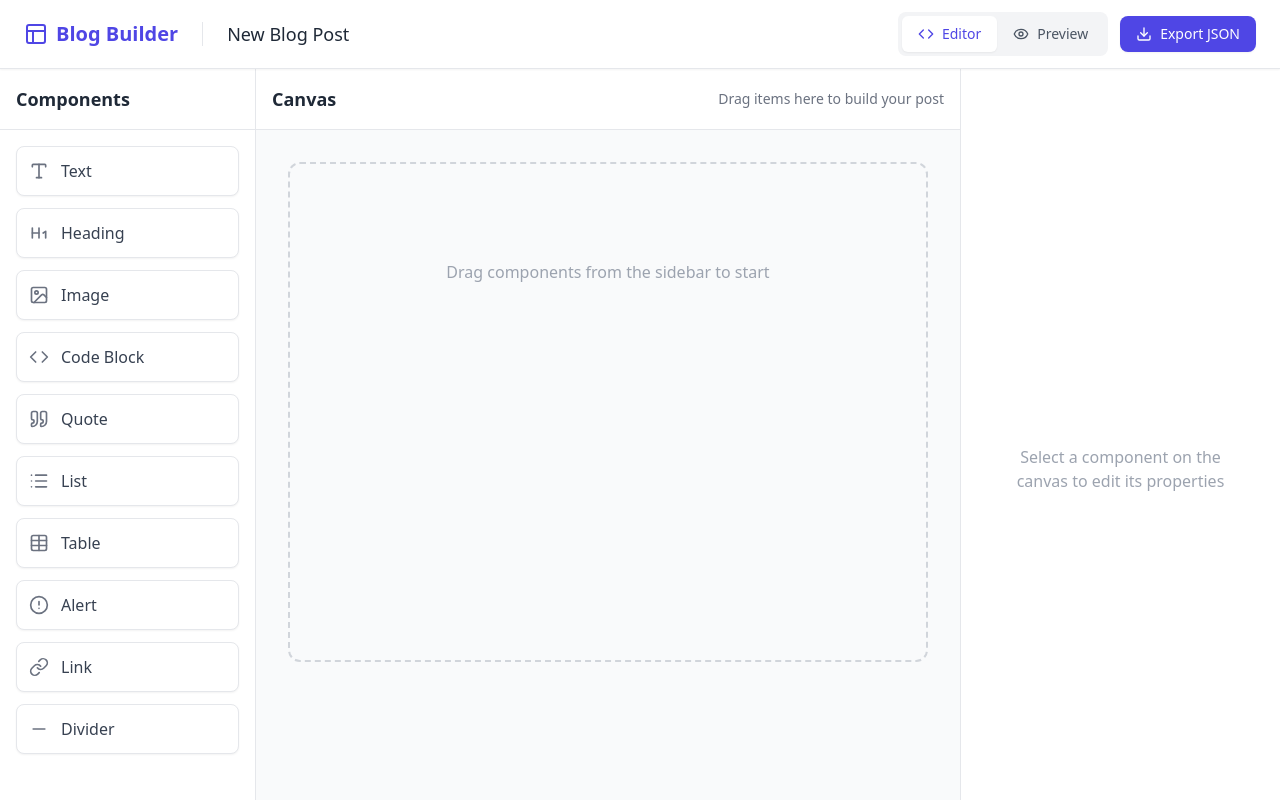
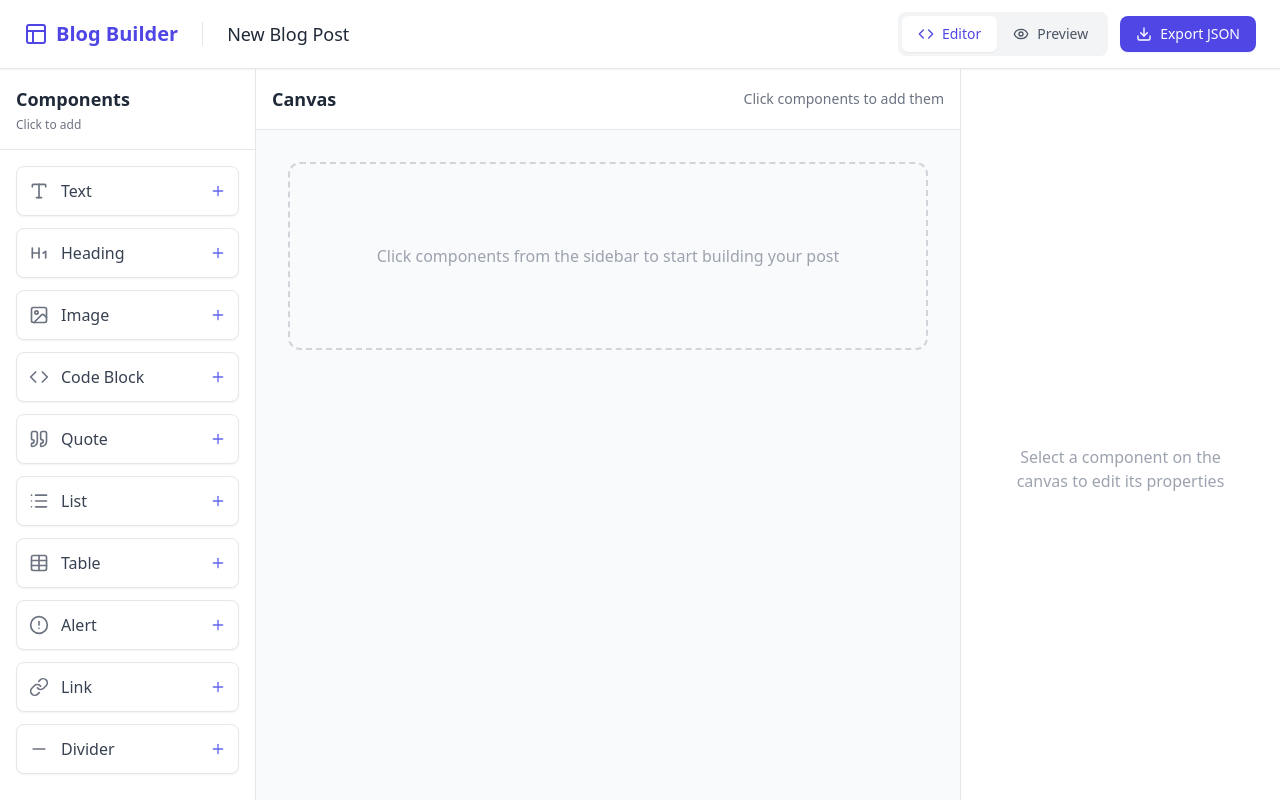
Before and after one commit to mustafakbaser/blog-post-builder, a React (Vite) app: page / in a window 1280 px wide. Built offline with nearby package versions, Linux system fonts and the light colour scheme.

Commit message:
feat: add blog post builder application with content section editor and preview functionality.

```diff
--- a/src/components/Editor.tsx
+++ b/src/components/Editor.tsx
@@ -1,44 +1,31 @@
-import { DndContext, DragOverlay, useDraggable, useDroppable } from '@dnd-kit/core';
-import type { DragStartEvent, DragEndEvent } from '@dnd-kit/core';
-import { SortableContext, verticalListSortingStrategy, useSortable, arrayMove } from '@dnd-kit/sortable';
-import { CSS } from '@dnd-kit/utilities';
 import type { ContentSection } from '../types/blog';
-import { GripVertical, Type, Image as ImageIcon, Code, Quote, List, Table, AlertCircle, Link as LinkIcon, Minus, Heading1 } from 'lucide-react';
+import { Type, Image as ImageIcon, Code, Quote, List, Table, AlertCircle, Link as LinkIcon, Minus, Heading1, XCircle, Plus, ChevronUp, ChevronDown } from 'lucide-react';
 
-// Sidebar Item Component
-function SidebarItem({ type, icon: Icon, label }: { type: string; icon: any; label: string }) {
-    const { attributes, listeners, setNodeRef, transform } = useDraggable({
-        id: `sidebar-${type}`,
-        data: { type, isSidebar: true },
-    });
-
-    const style = transform ? {
-        transform: CSS.Translate.toString(transform),
-    } : undefined;
-
+// Sidebar Item Component - Click to add
+function SidebarItem({ icon: Icon, label, onClick }: { icon: any; label: string; onClick: () => void }) {
     return (
-        <div
-            ref={setNodeRef}
-            style={style}
-            {...listeners}
-            {...attributes}
-            className="flex items-center gap-3 p-3 bg-white border border-gray-200 rounded-lg shadow-sm cursor-grab hover:bg-gray-50 transition-colors"
+        <button
+            onClick={onClick}
+            className="flex items-center gap-3 p-3 bg-white border border-gray-200 rounded-lg shadow-sm hover:bg-indigo-50 hover:border-indigo-300 transition-colors w-full text-left"
         >
             <Icon className="w-5 h-5 text-gray-500" />
-            <span className="font-medium text-gray-700">{label}</span>
-        </div>
+            <span className="font-medium text-gray-700 flex-1">{label}</span>
+            <Plus className="w-4 h-4 text-indigo-500" />
+        </button>
     );
 }
 
-// Sortable Item Component (Canvas)
-function SortableItem({ id, section, onDelete, onSelect, isSelected }: { id: string; section: ContentSection; onDelete: () => void; onSelect: () => void; isSelected: boolean }) {
-    const { attributes, listeners, setNodeRef, transform, transition } = useSortable({ id });
-
-    const style = {
-        transform: CSS.Transform.toString(transform),
-        transition,
-    };
-
+// Canvas Item Component
+function CanvasItem({ section, onDelete, onSelect, onMoveUp, onMoveDown, isSelected, isFirst, isLast }: {
+    section: ContentSection;
+    onDelete: () => void;
+    onSelect: () => void;
+    onMoveUp: () => void;
+    onMoveDown: () => void;
+    isSelected: boolean;
+    isFirst: boolean;
+    isLast: boolean;
+}) {
     const getIcon = () => {
         switch (section.type) {
             case 'text': return Type;
@@ -59,13 +46,26 @@ function SortableItem({ id, section, onDelete, onSelect, isSelected }: { id: str
 
     return (
         <div
-            ref={setNodeRef}
-            style={style}
-            className={`relative group flex items-start gap-3 p-4 bg-white border rounded-lg shadow-sm transition-all ${isSelected ? 'border-indigo-500 ring-2 ring-indigo-200' : 'border-gray-200 hover:border-indigo-300'}`}
+            className={`relative group flex items-start gap-3 p-4 bg-white border rounded-lg shadow-sm transition-all cursor-pointer ${isSelected ? 'border-indigo-500 ring-2 ring-indigo-200' : 'border-gray-200 hover:border-indigo-300'}`}
             onClick={onSelect}
         >
-            <div {...attributes} {...listeners} className="mt-1 cursor-grab text-gray-400 hover:text-gray-600">
-                <GripVertical className="w-5 h-5" />
+            <div className="flex flex-col gap-1">
+                <button
+                    onClick={(e) => { e.stopPropagation(); onMoveUp(); }}
+                    disabled={isFirst}
+                    className={`p-1 rounded hover:bg-gray-100 ${isFirst ? 'opacity-30 cursor-not-allowed' : ''}`}
+                    title="Move up"
+                >
+                    <ChevronUp className="w-4 h-4" />
+                </button>
+                <button
+                    onClick={(e) => { e.stopPropagation(); onMoveDown(); }}
+                    disabled={isLast}
+                    className={`p-1 rounded hover:bg-gray-100 ${isLast ? 'opacity-30 cursor-not-allowed' : ''}`}
+                    title="Move down"
+                >
+                    <ChevronDown className="w-4 h-4" />
+                </button>
             </div>
             <div className="flex-1">
                 <div className="flex items-center gap-2 mb-2">
@@ -79,6 +79,7 @@ function SortableItem({ id, section, onDelete, onSelect, isSelected }: { id: str
             <button
                 onClick={(e) => { e.stopPropagation(); onDelete(); }}
                 className="opacity-0 group-hover:opacity-100 p-1 text-red-400 hover:text-red-600 hover:bg-red-50 rounded transition-all"
+                title="Delete"
             >
                 <XCircle className="w-5 h-5" />
             </button>
@@ -87,7 +88,7 @@ function SortableItem({ id, section, onDelete, onSelect, isSelected }: { id: str
 }
 
 // Properties Panel Component
-function PropertiesPanel({ section, onChange }: { section: ContentSection; onChange: (updated: ContentSection) => void }) {
+function PropertiesPanel({ section, onChange }: { section: ContentSection | null; onChange: (updated: ContentSection) => void }) {
     if (!section) return <div className="p-6 text-center text-gray-500">Select an item to edit its properties</div>;
 
     return (
@@ -191,29 +192,7 @@ function PropertiesPanel({ section, onChange }: { section: ContentSection; onCha
     );
 }
 
-import { XCircle } from 'lucide-react';
-
 export default function Editor({ sections, setSections, onSelect, selectedId }: { sections: ContentSection[]; setSections: (s: ContentSection[]) => void; onSelect: (id: string | null) => void; selectedId: string | null }) {
-    const { setNodeRef } = useDroppable({ id: 'canvas' });
-
-    const handleDragEnd = (event: DragEndEvent) => {
-        const { active, over } = event;
-
-        if (!over) return;
-
-        if (active.data.current?.isSidebar) {
-            // Adding new item
-            const type = active.data.current.type;
-            const newSection = createSection(type);
-            setSections([...sections, newSection]);
-            onSelect(null); // Deselect or select new?
-        } else if (active.id !== over.id) {
-            // Reordering
-            const oldIndex = sections.findIndex((s, i) => `section-${i}` === active.id);
-            const newIndex = sections.findIndex((s, i) => `section-${i}` === over.id);
-            setSections(arrayMove(sections, oldIndex, newIndex));
-        }
-    };
 
     const createSection = (type: string): ContentSection => {
         switch (type) {
@@ -231,6 +210,12 @@ export default function Editor({ sections, setSections, onSelect, selectedId }:
         }
     };
 
+    const addSection = (type: string) => {
+        const newSection = createSection(type);
+        setSections([...sections, newSection]);
+        onSelect(`section-${sections.length}`);
+    };
+
     const updateSection = (index: number, updated: ContentSection) => {
         const newSections = [...sections];
         newSections[index] = updated;
@@ -244,28 +229,44 @@ export default function Editor({ sections, setSections, onSelect, selectedId }:
         if (selectedId === `section-${index}`) onSelect(null);
     };
 
+    const moveUp = (index: number) => {
+        if (index === 0) return;
+        const newSections = [...sections];
+        [newSections[index - 1], newSections[index]] = [newSections[index], newSections[index - 1]];
+        setSections(newSections);
+        onSelect(`section-${index - 1}`);
+    };
+
+    const moveDown = (index: number) => {
+        if (index === sections.length - 1) return;
+        const newSections = [...sections];
+        [newSections[index], newSections[index + 1]] = [newSections[index + 1], newSections[index]];
+        setSections(newSections);
+        onSelect(`section-${index + 1}`);
+    };
+
     const selectedIndex = selectedId ? parseInt(selectedId.replace('section-', '')) : -1;
     const selectedSection = selectedIndex >= 0 ? sections[selectedIndex] : null;
 
     return (
-        <DndContext onDragEnd={handleDragEnd}>
         <div className="flex h-screen bg-gray-100 overflow-hidden">
             {/* Sidebar */}
             <div className="w-64 bg-white border-r border-gray-200 flex flex-col">
                 <div className="p-4 border-b border-gray-200">
                     <h2 className="text-lg font-bold text-gray-800">Components</h2>
+                    <p className="text-xs text-gray-500 mt-1">Click to add</p>
                 </div>
                 <div className="flex-1 overflow-y-auto p-4 space-y-3">
-                        <SidebarItem type="text" icon={Type} label="Text" />
-                        <SidebarItem type="heading" icon={Heading1} label="Heading" />
-                        <SidebarItem type="image" icon={ImageIcon} label="Image" />
-                        <SidebarItem type="code" icon={Code} label="Code Block" />
-                        <SidebarItem type="quote" icon={Quote} label="Quote" />
-                        <SidebarItem type="list" icon={List} label="List" />
-                        <SidebarItem type="table" icon={Table} label="Table" />
-                        <SidebarItem type="alert" icon={AlertCircle} label="Alert" />
-                        <SidebarItem type="link" icon={LinkIcon} label="Link" />
-                        <SidebarItem type="divider" icon={Minus} label="Divider" />
+                    <SidebarItem icon={Type} label="Text" onClick={() => addSection('text')} />
+                    <SidebarItem icon={Heading1} label="Heading" onClick={() => addSection('heading')} />
+                    <SidebarItem icon={ImageIcon} label="Image" onClick={() => addSection('image')} />
+                    <SidebarItem icon={Code} label="Code Block" onClick={() => addSection('code')} />
+                    <SidebarItem icon={Quote} label="Quote" onClick={() => addSection('quote')} />
+                    <SidebarItem icon={List} label="List" onClick={() => addSection('list')} />
+                    <SidebarItem icon={Table} label="Table" onClick={() => addSection('table')} />
+                    <SidebarItem icon={AlertCircle} label="Alert" onClick={() => addSection('alert')} />
+                    <SidebarItem icon={LinkIcon} label="Link" onClick={() => addSection('link')} />
+                    <SidebarItem icon={Minus} label="Divider" onClick={() => addSection('divider')} />
                 </div>
             </div>
 
@@ -273,25 +274,26 @@ export default function Editor({ sections, setSections, onSelect, selectedId }:
             <div className="flex-1 flex flex-col min-w-0">
                 <div className="p-4 border-b border-gray-200 bg-white flex justify-between items-center">
                     <h2 className="text-lg font-bold text-gray-800">Canvas</h2>
-                        <div className="text-sm text-gray-500">Drag items here to build your post</div>
+                    <div className="text-sm text-gray-500">Click components to add them</div>
                 </div>
                 <div className="flex-1 overflow-y-auto p-8 bg-gray-50">
-                        <div ref={setNodeRef} className="max-w-2xl mx-auto space-y-4 min-h-[500px] p-4 border-2 border-dashed border-gray-300 rounded-xl">
-                            <SortableContext items={sections.map((_, i) => `section-${i}`)} strategy={verticalListSortingStrategy}>
+                    <div className="max-w-2xl mx-auto space-y-4 min-h-[500px]">
                         {sections.map((section, index) => (
-                                    <SortableItem
+                            <CanvasItem
                                 key={`section-${index}`}
-                                        id={`section-${index}`}
                                 section={section}
                                 onDelete={() => deleteSection(index)}
                                 onSelect={() => onSelect(`section-${index}`)}
+                                onMoveUp={() => moveUp(index)}
+                                onMoveDown={() => moveDown(index)}
                                 isSelected={selectedId === `section-${index}`}
+                                isFirst={index === 0}
+                                isLast={index === sections.length - 1}
                             />
                         ))}
-                            </SortableContext>
                         {sections.length === 0 && (
-                                <div className="text-center text-gray-400 py-20">
-                                    Drag components from the sidebar to start
+                            <div className="text-center text-gray-400 py-20 border-2 border-dashed border-gray-300 rounded-xl">
+                                Click components from the sidebar to start building your post
                             </div>
                         )}
                     </div>
@@ -312,9 +314,5 @@ export default function Editor({ sections, setSections, onSelect, selectedId }:
                 )}
             </div>
         </div>
-            <DragOverlay>
-                {/* Optional: Add drag overlay for better visual feedback */}
-            </DragOverlay>
-        </DndContext>
     );
 }
```
Also changed, not shown: src/App.tsx (+8 -3 lines). Lines whose indentation alone changed are shown as unchanged.
